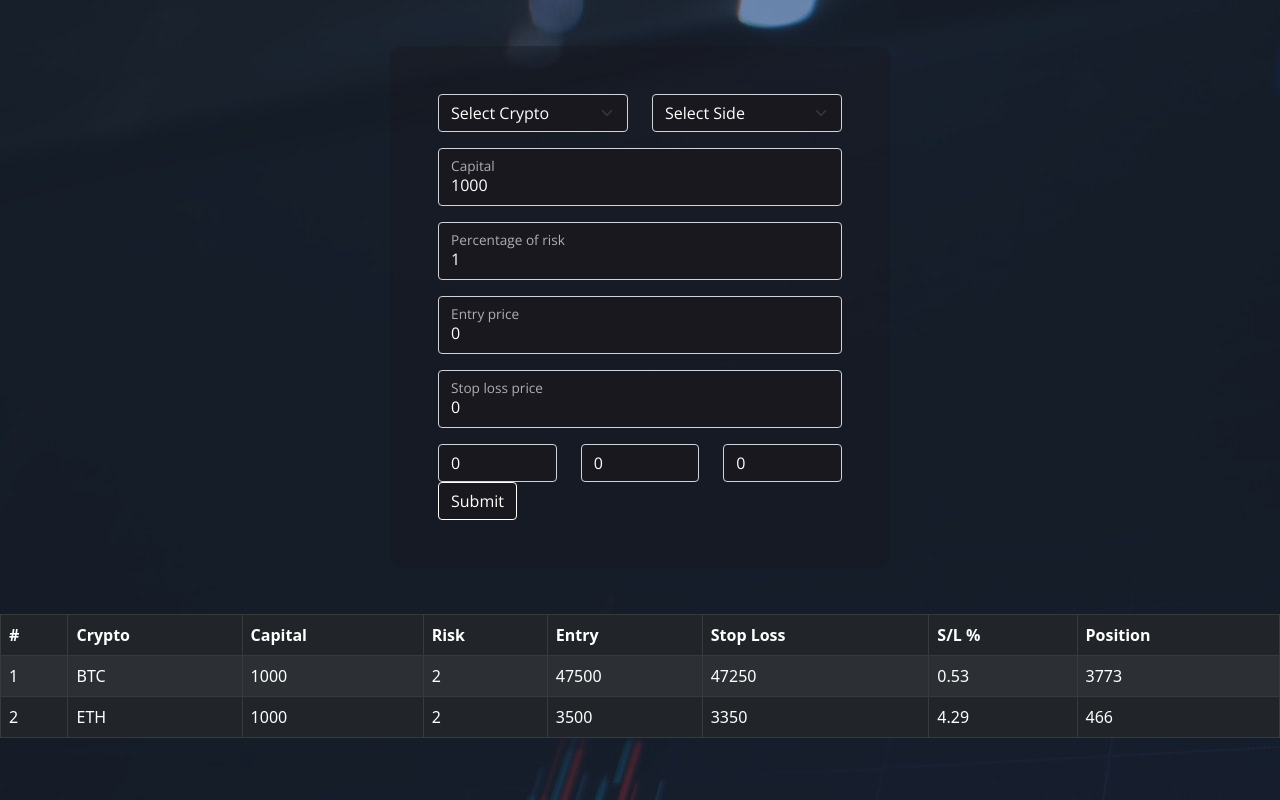
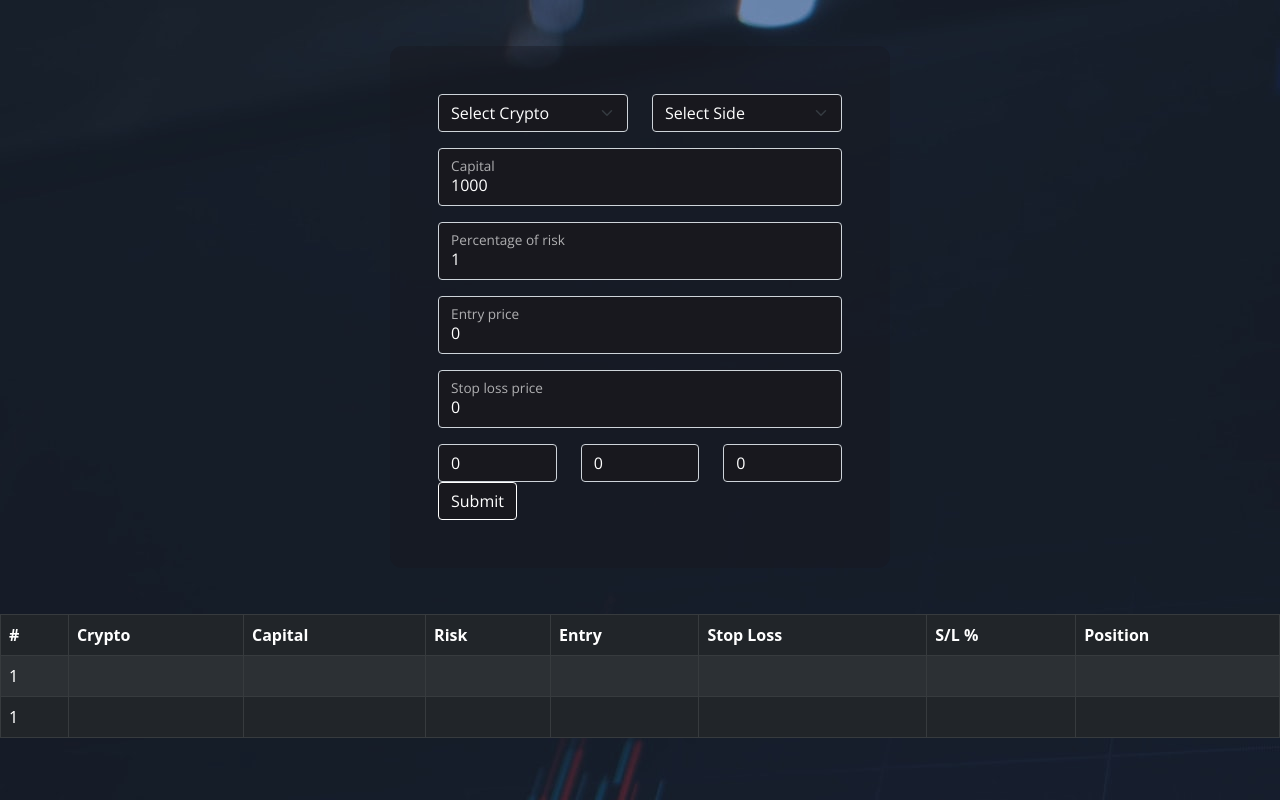
Before and after one commit to leplerjacob/position-calculator, a React (Create React App) app: page / in a window 1280 px wide. Built offline with nearby package versions, Linux system fonts and the light colour scheme.

Commit message:
display previous trade positions

```diff
--- a/src/components/History.js
+++ b/src/components/History.js
@@ -1,9 +1,6 @@
 import Table from "react-bootstrap/Table";
 
 const History = ({ history }) => {
-
-
-
   return (
     <Table striped bordered hover variant="dark">
       <thead>
@@ -19,20 +16,22 @@ const History = ({ history }) => {
         </tr>
       </thead>
       <tbody>
-        {history.map((position,index) => {
-          return (
-            <tr>
-              <td>{index + 1}</td>
-              <td>{position[0]}</td>
-              <td>{position[1]}</td>
-              <td>{position[2]}</td>
-              <td>{position[3]}</td>
-              <td>{position[4]}</td>
-              <td>{position[5]}</td>
-              <td>{position[6]}</td>
-            </tr>
-          );
-        })}
+        {history.map(
+          ({ crypto, capital, risk, entry, stop, stopPercentage, position, calculatedPosition }) => {
+            return (
+              <tr key={position}>
+                <td>{1}</td>
+                <td>{crypto}</td>
+                <td>{capital}</td>
+                <td>{risk}</td>
+                <td>{entry}</td>
+                <td>{stop}</td>
+                <td>{stopPercentage && stopPercentage.toFixed(2)}</td>
+                <td>{calculatedPosition}</td>
+              </tr>
+            );
+          }
+        )}
       </tbody>
     </Table>
   );
```
